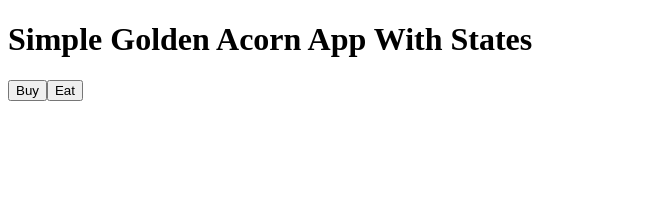
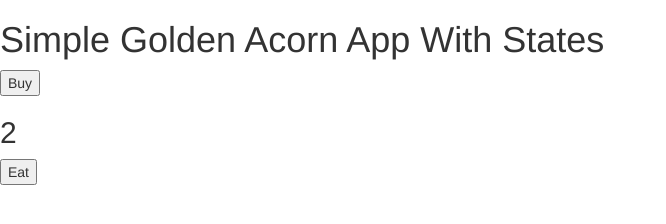
Before and after one commit to esztersajtos/Hello-React, a React app: page / in a window 1280 px wide. Shown: the whole page, without its empty margins (0-666 px from the left). Built offline with nearby package versions, Linux system fonts and the light colour scheme.

Commit message:
SimpleGoldenAcornApp-with-state

```diff
--- a/package.json
+++ b/package.json
@@ -23,11 +23,13 @@
     "babel-loader": "^7.1.4",
     "babel-preset-env": "^1.7.0",
     "babel-preset-react": "^6.24.1",
+    "css-loader": "^0.28.11",
     "eslint": "^4.19.1",
     "prop-types": "^15.6.1",
     "react": "^16.3.2",
     "react-bootstrap": "^0.32.1",
     "react-dom": "^16.3.2",
+    "style-loader": "^0.21.0",
     "webpack": "^4.8.3",
     "webpack-cli": "^2.1.3",
     "webpack-dev-server": "^3.1.4"
--- /dev/null
+++ b/src/components/App.css
@@ -0,0 +1,4 @@
+.App {
+  padding: 5%;
+  text-align: center;
+}
--- a/src/components/App.js
+++ b/src/components/App.js
@@ -1,13 +1,34 @@
 import React, { Component } from 'react';
 import { Form, FormControl, Button } from 'react-bootstrap';
 
+
 class App extends Component {
+  constructor() {
+    super();
+    this.state = {
+      count: 2
+    }
+  }
+
+  handleIncrement() {
+    this.setState({
+      count:this.state.count + 1
+    });
+  }
+
+  handleDecrement() {
+    this.setState({
+      count: this.state.count - 1
+    });
+  }
+
   render() {
     return  (
-      <div>
+      <div className="App">
         <h1>Simple Golden Acorn App With States</h1>
-        <button>Buy</button>
-        <button>Eat</button>
+        <button onClick={() => this.handleIncrement()}>Buy</button>
+        <h2>{this.state.count}</h2>
+        <button onClick={() => this.handleDecrement()}>Eat</button>
       </div>
     )
   }
--- a/webpack.config.js
+++ b/webpack.config.js
@@ -8,6 +8,11 @@ module.exports = {
       },
     ],
   },
+  module: {
+    rules:[
+        { test: /\.css$/, use: [ 'style-loader', 'css-loader' ] }
+    ]
+  },
   devServer: {
     contentBase: './dist',
   },
```
Also changed, not shown: dist/index.html, 1 other file.
